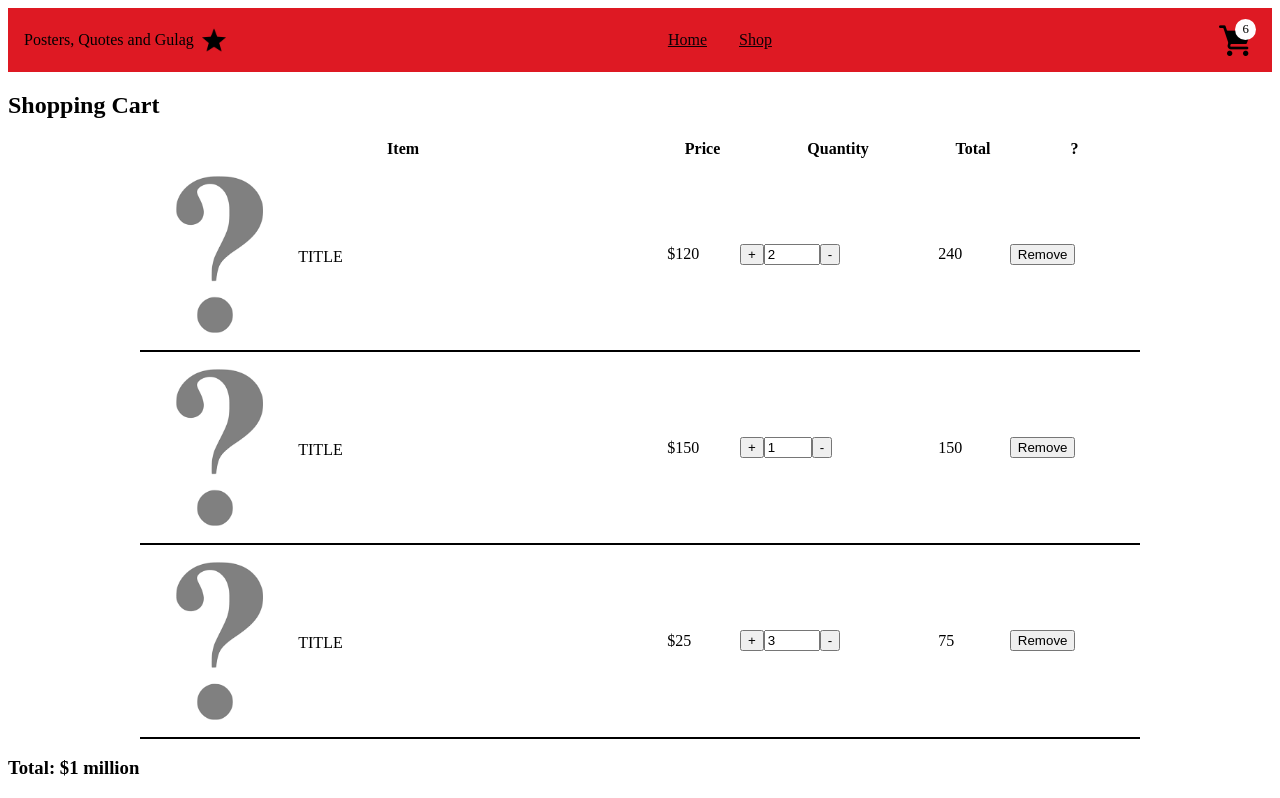
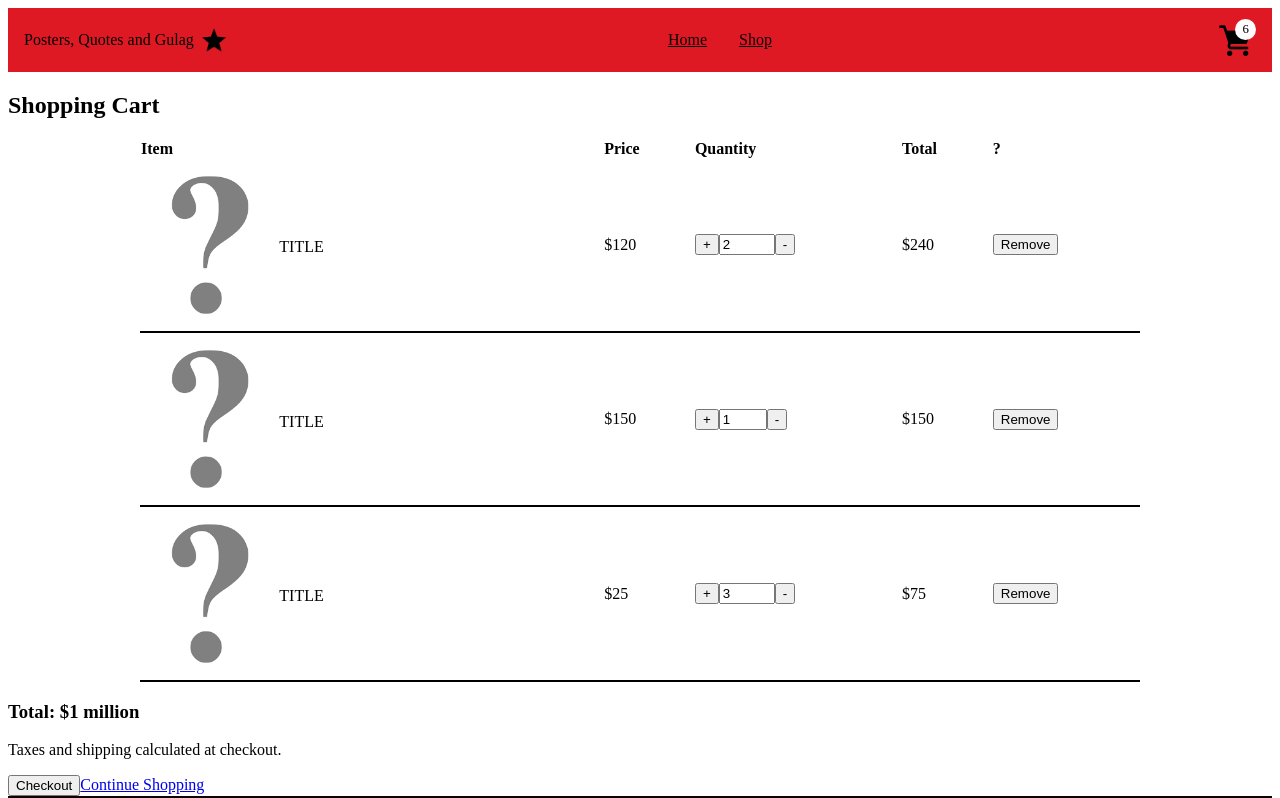
Before and after one commit to Rosendo-Martinez/shopping-cart, a React (Vite) app: page /shop/cart in a window 1280 px wide. Shown: the top 798 px of the page. Built offline with nearby package versions, Linux system fonts and the light colour scheme.

Commit message:
More layout

```diff
--- a/src/components/Cart.jsx
+++ b/src/components/Cart.jsx
@@ -69,12 +69,12 @@ function CartItem({
         </div>
       </td>
       <td className={classes.price}>
-        <div>
+        <div className={classes.container}>
           <p>${price}</p>
         </div>
       </td>
       <td className={classes.quantity}>
-        <div>
+        <div className={classes.container}>
           <NumberInput
             number={quantity}
             onChange={onQuantityChange}
@@ -83,12 +83,12 @@ function CartItem({
         </div>
       </td>
       <td className={classes.total}>
-        <div>
-          <p>{quantity * price}</p>
+        <div className={classes.container}>
+          <p>${quantity * price}</p>
         </div>
       </td>
       <td className={classes.removeItem}>
-        <div>
+        <div className={classes.container}>
           <button type="button" onClick={() => removeItemFromCart(id)}>
             Remove
           </button>
--- a/src/styles/cart.module.css
+++ b/src/styles/cart.module.css
@@ -13,7 +13,15 @@
   border-collapse: collapse;
 }
 
+.tableHead > th {
+  text-align: left;
+}
+
 /* Cart Item */
+
+.container {
+  margin-right: 1.2rem;
+}
 
 .tableRow {
   border-bottom: 2px solid black;
```
